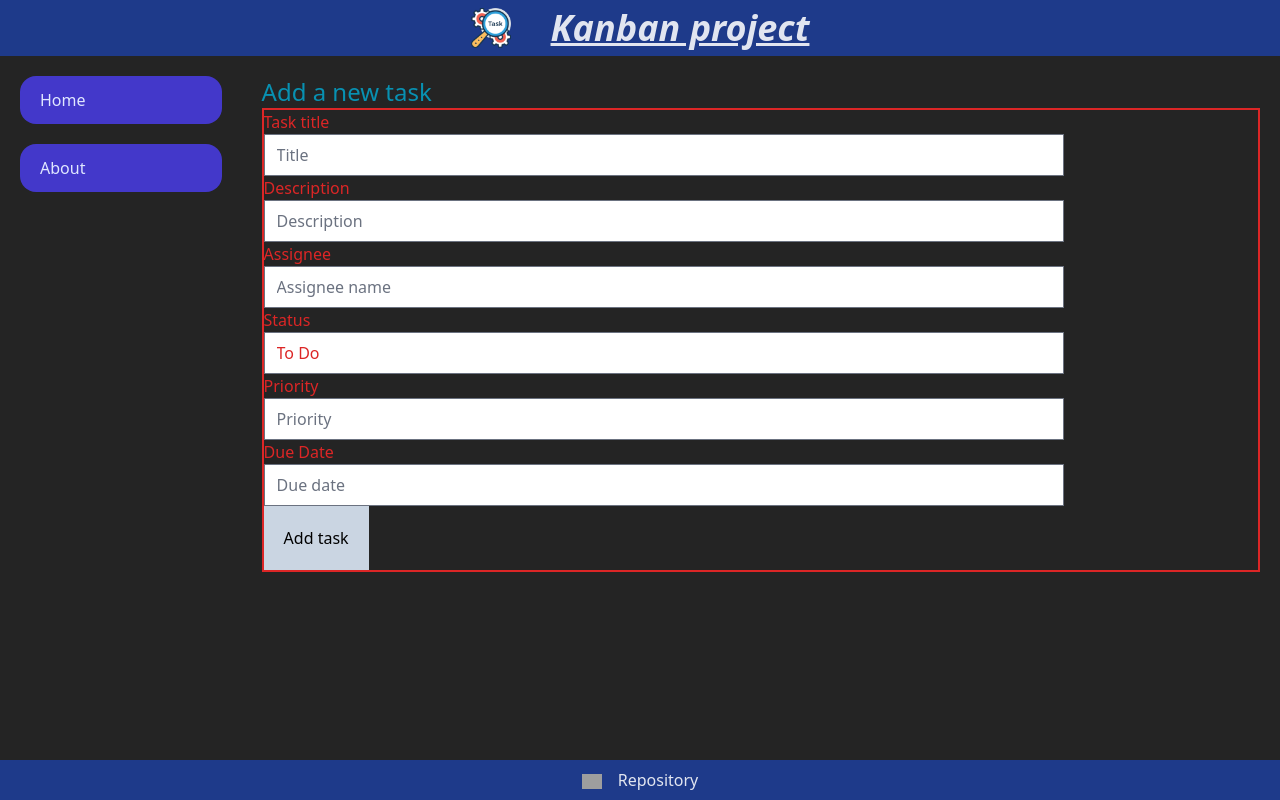
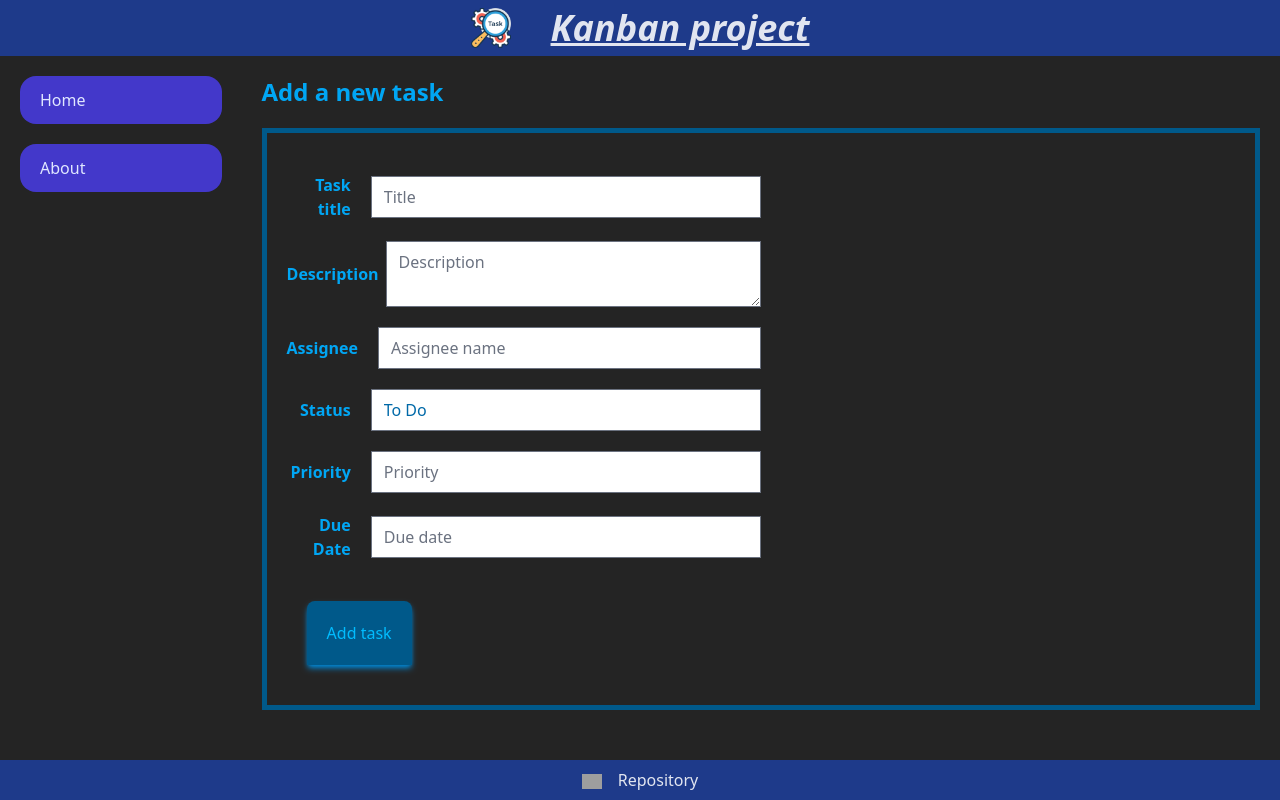
Before and after one commit to malejaroti/M2-Miniproject-kanban, a React (Vite) app: page /add-task in a window 1280 px wide. Built offline with nearby package versions, Linux system fonts and the light colour scheme; grey boxes are pictures that could not be loaded.

Commit message:
style: changing styles to multiple components

```diff
--- a/src/components/ListItem.jsx
+++ b/src/components/ListItem.jsx
@@ -10,7 +10,7 @@ function ListItem({ task }) {
         <Link to={`/edit-task/${task.id}`}>
           <button className="btn-edit border-2 cursor-pointer">Edit task</button>
         </Link>
-        <button className="btn-delete border-2 p-2 rounded-lg bg-rose-900 mx-5 cursor-pointer">Delete</button>
+        <button className="btn-delete border-2 p-2 rounded-lg bg-rose-900 mx-5 cursor-pointer shadow-md shadow-rose-800 hover:relative hover:top-0.5 hover:left-0.5">Delete</button>
       </div>
     </>
   );
--- a/src/components/TaskForm.jsx
+++ b/src/components/TaskForm.jsx
@@ -1,7 +1,7 @@
 import { useState } from "react";
 import { useNavigate } from "react-router";
 
-function TaskForm({ data, callback, actionText }) {
+function TaskForm({ data, onSubmit, actionText }) {
   const [formData, setFormData] = useState({
     title: data.title,
     description: data.description,
@@ -33,40 +33,40 @@ function TaskForm({ data, callback, actionText }) {
       createdDate: formData.createdDate
     };
 
-    callback(task);
+    onSubmit(task);
     navigate("/");
   };
 
   return (
     <div>
-      <form onSubmit={handleSubmit} className="text-red-600 border-2">
-        <div>
-          <label className="block w-200">
-            Task title
-            <input className="w-200" name="title" type="text" placeholder="Title" value={formData.title} onChange={handleChange} />
+      <form onSubmit={handleSubmit} className="border-5 flex flex-col p-5 mt-5">
+        <div className="text-sky-500">
+          <label className="flex items-center flex-none my-5 w-1/2 font-bold">
+            <p className="w-1/6 text-end mr-5">Task title</p>
+            <input className="w-full font-medium text-sky-700" name="title" type="text" placeholder="Title" value={formData.title} onChange={handleChange} />
           </label>
-          <label className="block w-200">
-            Description
-            <input className="w-200" name="description" type="text" placeholder="Description" value={formData.description} onChange={handleChange} />
+          <label className="flex items-center flex-none my-5 w-1/2 font-bold">
+            <p className="w-1/6 text-end mr-5">Description</p>
+            <textarea className="w-full font-medium text-sky-700" name="description" type="text" placeholder="Description" value={formData.description} onChange={handleChange} />
           </label>
-          <label className="block w-200">
-            Assignee
-            <input className="w-200" name="assignee" type="text" placeholder="Assignee name" value={formData.assignee} onChange={handleChange} />
+          <label className="flex items-center flex-none my-5 w-1/2 font-bold">
+            <p className="w-1/6 text-end mr-5">Assignee</p>
+            <input className="w-full font-medium text-sky-700" name="assignee" type="text" placeholder="Assignee name" value={formData.assignee} onChange={handleChange} />
           </label>
-          <label className="block w-200">
-            Status
-            <input className="w-200" name="status" type="text" placeholder="Status" value={formData.status} onChange={handleChange} />
+          <label className="flex items-center flex-none my-5 w-1/2 font-bold">
+            <p className="w-1/6 text-end mr-5">Status</p>
+            <input className="w-full font-medium text-sky-700" name="status" type="text" placeholder="Status" value={formData.status} onChange={handleChange} />
           </label>
-          <label className="block w-200">
-            Priority
-            <input className="w-200" name="priority" type="text" placeholder="Priority" value={formData.priority} onChange={handleChange} />
+          <label className="flex items-center flex-none my-5 w-1/2 font-bold">
+            <p className="w-1/6 text-end mr-5">Priority</p>
+            <input className="w-full font-medium text-sky-700" name="priority" type="text" placeholder="Priority" value={formData.priority} onChange={handleChange} />
           </label>
-          <label className="block w-200">
-            Due Date
-            <input className="w-200" datepicker="" name="dueDate" type="text" placeholder="Due date" value={formData.dueDate} onChange={handleChange} />
+          <label className="flex items-center flex-none my-5 w-1/2 font-bold">
+            <p className="w-1/6 text-end mr-5">Due Date</p>
+            <input className="w-full font-medium text-sky-700" datepicker="" name="dueDate" type="text" placeholder="Due date" value={formData.dueDate} onChange={handleChange} />
           </label>
 
-          <button className="bg-slate-300 p-5 text-black" type="submit">
+          <button className="bg-sky-800 m-5 p-5 rounded-t-lg text-sky-400 cursor-pointer shadow-md shadow-sky-600 hover:relative hover:top-0.5 hover:left-0.5" type="submit">
             {actionText}
           </button>
         </div>
--- a/src/pages/AddTask.jsx
+++ b/src/pages/AddTask.jsx
@@ -11,14 +11,15 @@ function AddTask({ setAllTasks }) {
     dueDate: "",
     createdDate: new Date().toISOString().slice(0, 10),
   };
+
   const addNewTask = (newTask) => {
     setAllTasks((allTasks) => [...allTasks, newTask]);
   };
 
   return (
-    <div className="text-slate-600">
-      <span className="text-2xl text-cyan-600">Add a new task</span>
-      <TaskForm data={initialData} callback={addNewTask} actionText={"Add task"} />
+    <div className="text-sky-800">
+      <span className="text-2xl text-sky-500 font-extrabold">Add a new task</span>
+      <TaskForm data={initialData} onSubmit={addNewTask} actionText={"Add task"} />
     </div>
   );
 }
--- a/src/pages/Dashboard.jsx
+++ b/src/pages/Dashboard.jsx
@@ -5,7 +5,7 @@ function Dashboard({ allTasks }) {
   return (
     <div className="dashboard flex flex-col">
       <Link to="/add-task" className="self-end">
-        <button className="btn-add border-2 bg-emerald-700 text-green-300 font-semibold px-5 py-2 rounded-2xl cursor-pointer">Add task</button>
+        <button className="btn-add border-2 bg-emerald-700 text-green-300 shadow-md shadow-green-600 hover:relative hover:top-0.5 hover:left-0.5 font-semibold px-5 py-2 rounded-2xl cursor-pointer">Add task</button>
       </Link>
       <List allTasks={allTasks}/>
     </div>
--- a/src/pages/EditTask.jsx
+++ b/src/pages/EditTask.jsx
@@ -15,10 +15,11 @@ function EditTask({ allTasks, setAllTasks }) {
       })
     );
   };
+
   return (
     <div>
-      <span className="text-2xl">Edit task</span>
-      <TaskForm data={task} callback={updateTask} actionText={"Edit task"}/>
+      <span className="text-2xl text-sky-500 font-extrabold">Edit task</span>
+      <TaskForm data={task} onSubmit={updateTask} actionText={"Edit task"}/>
     </div>
   );
 }
```
